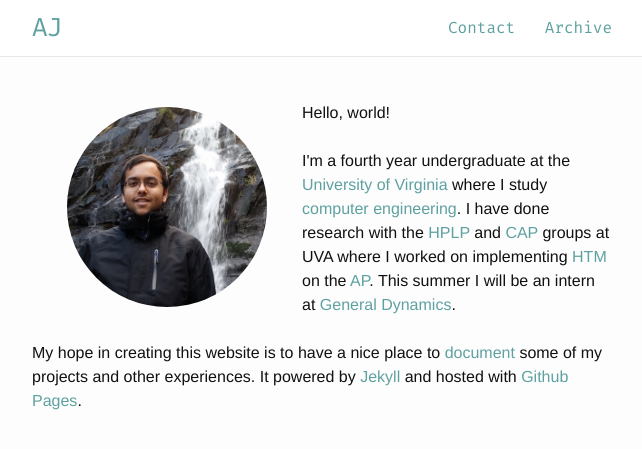
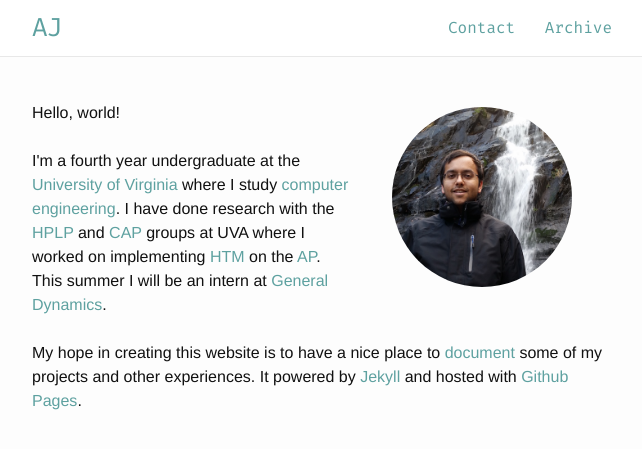
Before and after one commit to ajvarshneya/ajvarshneya.github.io, a Jekyll site: the page built from index.html, in a window 1280 px wide. Shown: the top 449 px of the page, without its empty margins (318-960 px from the left). Built offline with Jekyll 4.4.1, drawn with Linux system fonts in a browser that asks for light colours.

Commit message:
update index again...

```diff
--- a/css/main.scss
+++ b/css/main.scss
@@ -24,7 +24,7 @@
 // Width of the content area
 $content-width:    640px;
 
-$on-palm:          270px;
+$on-palm:          640px;
 $on-laptop:        640px;
 
 
--- a/index.html
+++ b/index.html
@@ -3,7 +3,7 @@
 ---
   <!--<h1 class="page-heading"><a href="{{ page.permalink }}">{{ page.title }}</a></h1>-->
 <div id="main-container" style="">&nbsp;
-	<img src="aj.jpg" style="border-radius: 50%; width: 200px; float: left; margin: 20px 35px 20px 35px;">
+	<img src="aj.jpg" style="border-radius: 50%; width: 180px; float: right; margin: 20px 40px 20px 40px;">
 	<p style="margin: -10px 0px 0px 0px;"> Hello, world! <br><br>
 	I'm a fourth year undergraduate at the <a href="http://seas.virginia.edu/">University of Virginia</a> where I study <a href="http://www.cpe.virginia.edu/">computer engineering</a>. I have done research with the <a href="http://hplp.ece.virginia.edu/">HPLP</a> and <a href="http://cap.virginia.edu/">CAP</a> groups at UVA where I worked on implementing <a href="https://en.wikipedia.org/wiki/Hierarchical_temporal_memory">HTM</a> on the <a href="http://www.micronautomata.com/">AP</a>. This summer I will be an intern at <a href="http://www.generaldynamics.com/">General Dynamics</a>. <br><br>
 
```
Also changed, not shown: 2 other files.
